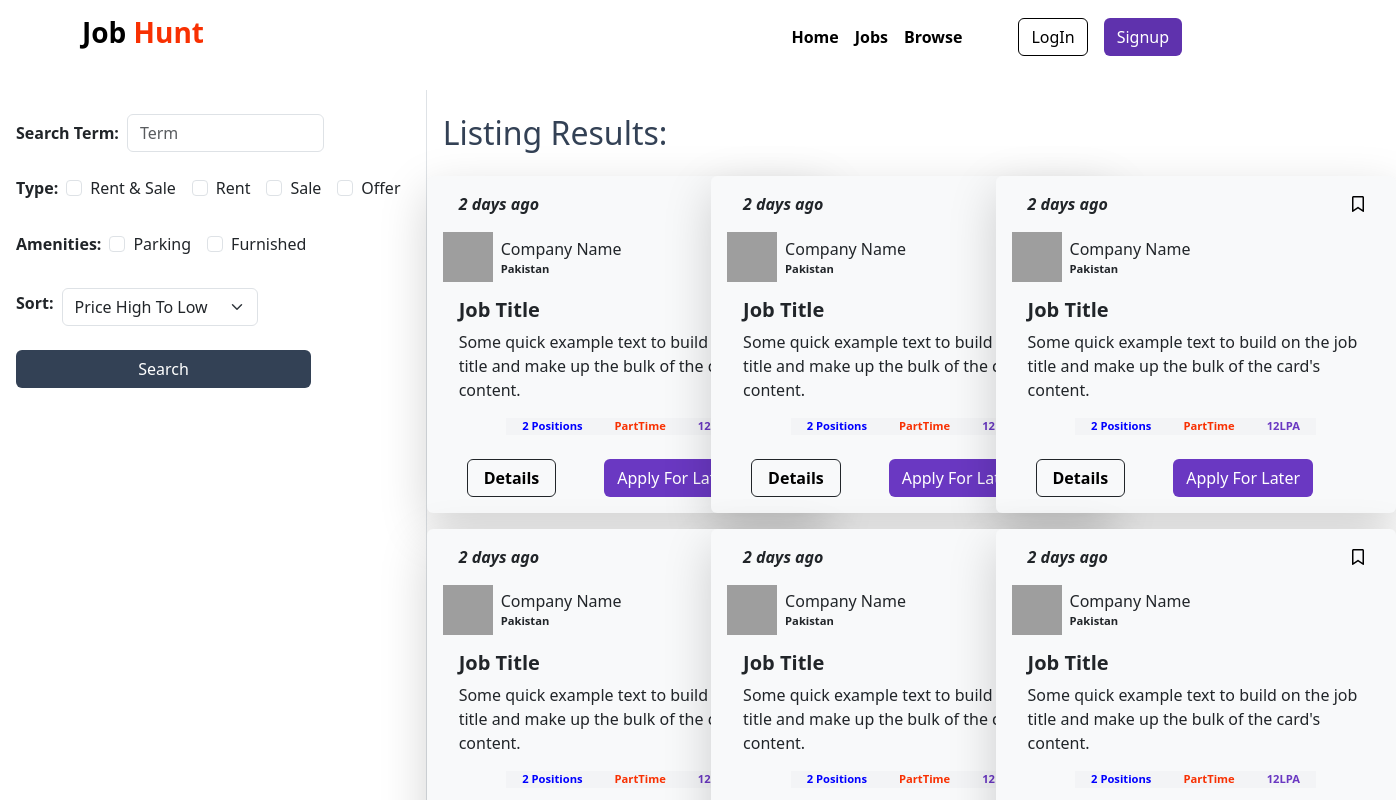
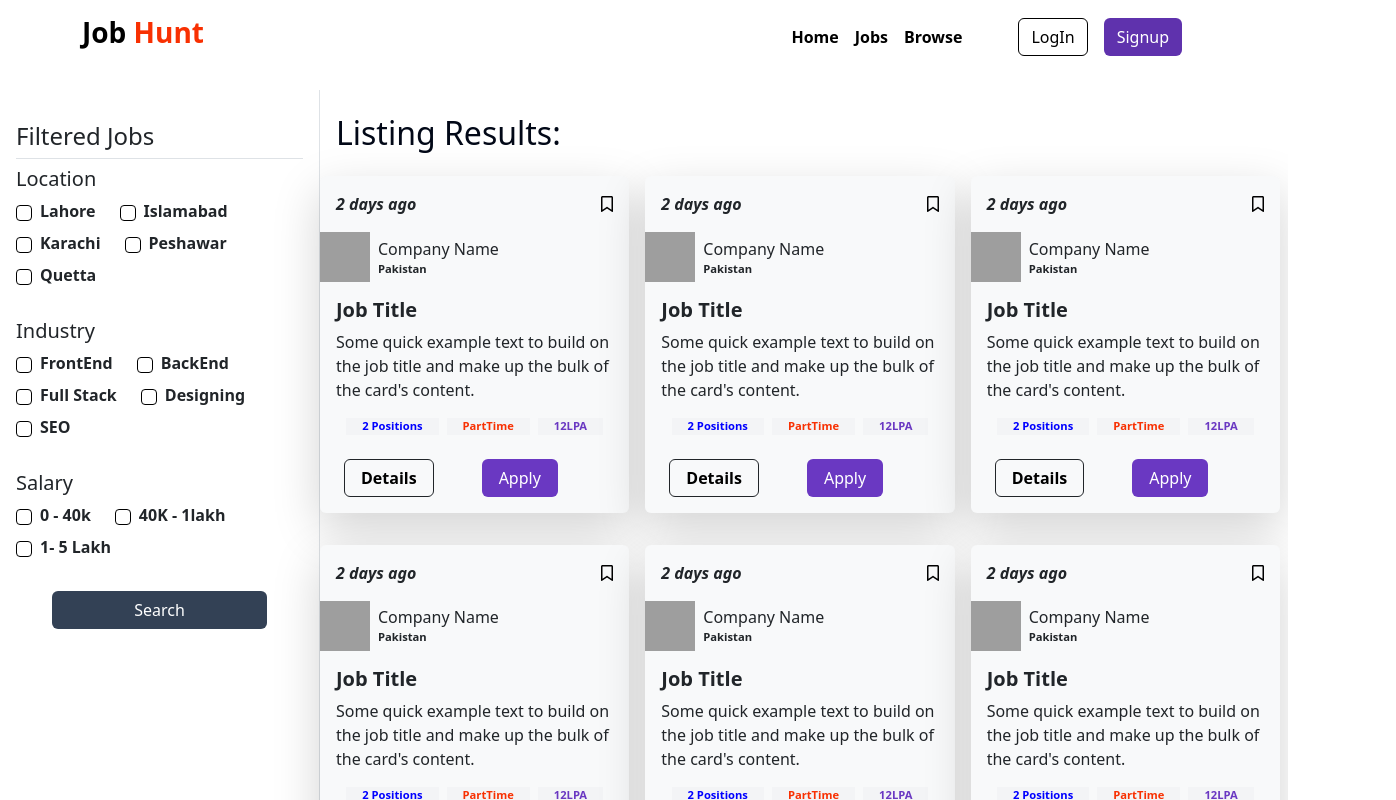
Before and after one commit to abdullazmat/job-hunt, a React (Create React App) app in the folder frontend/: page /jobs in a window 1280 px wide. Shown: the top 800 px of the page, 1396 px wide, since content can reach past the window. Built offline with nearby package versions, Linux system fonts and the light colour scheme; grey boxes are pictures that could not be loaded.

Commit message:
Completed Filtered Jobs Component on Job Page and Browse Page UI

```diff
--- a/frontend/src/App.js
+++ b/frontend/src/App.js
@@ -5,6 +5,7 @@ import SignUp from "./Pages/SignUp.js";
 import LogIn from "./Pages/LogIn.js";
 import Jobs from "./Pages/Jobs.js";
 import Footer from "./Components/Footer.js";
+import Browse from "./Pages/Browse.js";
 
 function App() {
   return (
@@ -17,6 +18,7 @@ function App() {
         <Route path="/signup" element={<SignUp />} />
         <Route path="/login" element={<LogIn />}></Route>
         <Route path="/jobs" element={<Jobs />}></Route>
+        <Route path="/browse" element={<Browse />}></Route>
       </Routes>
       <Footer />
     </BrowserRouter>
--- a/frontend/src/Components/FilterJobCards.js
+++ b/frontend/src/Components/FilterJobCards.js
@@ -5,8 +5,8 @@ import { faBookmark } from "@fortawesome/free-regular-svg-icons";
 const FilterJobCards = () => {
   return (
     <div
-      className="card px-3 shadow-lg bg-body-tertiary rounded mt-3"
-      style={{ width: "25rem", border: "none" }}
+      className="card  shadow-lg bg-body-tertiary rounded mt-3"
+      style={{ border: "none" }}
     >
       <div className="mt-3 d-flex align-items-center justify-content-between px-3">
         <p className="m-0 p-0">
@@ -43,7 +43,7 @@ const FilterJobCards = () => {
           Some quick example text to build on the job title and make up the bulk
           of the card's content.
         </p>
-        <div className="d-flex justify-content-center ">
+        <div className="d-flex flex-wrap gap-2 justify-content-center ">
           <p
             className=" fw-bold mb-2 px-2  px-xl-3"
             style={{
@@ -83,10 +83,10 @@ const FilterJobCards = () => {
             Details
           </button>
           <button
-            className="btn ms-5 filter-job-apply-btn"
+            className="btn ms-5 filter-job-apply-btn px-3"
             style={{ backgroundColor: "#6A38C2", color: "white" }}
           >
-            Apply For Later
+            Apply
           </button>
         </div>
       </div>
--- a/frontend/src/Components/FilteredJobs.js
+++ b/frontend/src/Components/FilteredJobs.js
@@ -1,4 +1,3 @@
-import { useState } from "react";
 import FilterJobCards from "./FilterJobCards";
 
 function FilteredJobs() {
@@ -10,7 +9,7 @@ function FilteredJobs() {
       <div className="row g-0">
         {/* Left Side - Form */}
         <div
-          className="col-12 col-md-4 py-4 px-3  border-end "
+          className="col-12 col-md-3 py-4 px-3  border-end "
           style={{
             borderColor: "black",
             borderWidth: "2px",
@@ -18,111 +17,211 @@ function FilteredJobs() {
         >
           <form>
             {/* Search Term */}
-            <div className="d-flex align-items-center mb-4">
+            <div className="d-flex align-items-center mb-2 py-2 border-bottom">
               <b>
-                <p className="m-0">Search Term:</p>
+                <h4 className="m-0">Filtered Jobs</h4>
               </b>
-              <input
-                type="text"
-                className="form-control w-50 ms-2"
-                placeholder="Term"
-                id="searchTerm"
-              />
             </div>
 
-            {/* Type Section */}
-            <div className="mb-4 d-flex">
-              <b>
-                <p className="m-0 mb-2">Type:</p>
-              </b>
-              <div className="d-flex flex-wrap gap-3 ms-2">
-                <div className="form-check">
+            {/* Location Section */}
+            <div className="mb-4">
+              <h5 className="m-0 mb-2">Location</h5>
+              <div className="d-flex flex-wrap">
+                <div className="form-check d-flex align-items-center me-4 mb-2">
                   <input
                     type="checkbox"
-                    className="form-check-input"
-                    id="all"
+                    className="form-check-input me-2"
+                    id="lahore"
+                    style={{ border: "1px solid black" }}
                   />
-                  <label className="form-check-label" htmlFor="all">
-                    Rent & Sale
+                  <label
+                    className="form-check-label fw-bold m-0"
+                    htmlFor="lahore"
+                  >
+                    Lahore
                   </label>
                 </div>
-                <div className="form-check">
+                <div className="form-check d-flex align-items-center me-4 mb-2">
                   <input
                     type="checkbox"
-                    className="form-check-input"
-                    id="rent"
+                    className="form-check-input me-2"
+                    id="islamabad"
+                    style={{ border: "1px solid black" }}
                   />
-                  <label className="form-check-label" htmlFor="rent">
-                    Rent
+                  <label
+                    className="form-check-label fw-bold m-0"
+                    htmlFor="islamabad"
+                  >
+                    Islamabad
                   </label>
                 </div>
-                <div className="form-check">
+                <div className="form-check d-flex align-items-center me-4 mb-2">
                   <input
                     type="checkbox"
-                    className="form-check-input"
-                    id="sale"
+                    className="form-check-input me-2"
+                    id="karachi"
+                    style={{ border: "1px solid black" }}
                   />
-                  <label className="form-check-label" htmlFor="sale">
-                    Sale
+                  <label
+                    className="form-check-label fw-bold m-0"
+                    htmlFor="karachi"
+                  >
+                    Karachi
                   </label>
                 </div>
-                <div className="form-check">
+                <div className="form-check d-flex align-items-center me-4 mb-2">
                   <input
                     type="checkbox"
-                    className="form-check-input"
-                    id="offer"
+                    className="form-check-input me-2"
+                    id="peshawar"
+                    style={{ border: "1px solid black" }}
                   />
-                  <label className="form-check-label" htmlFor="offer">
-                    Offer
+                  <label
+                    className="form-check-label fw-bold m-0"
+                    htmlFor="peshawar"
+                  >
+                    Peshawar
+                  </label>
+                </div>
+                <div className="form-check d-flex align-items-center me-4 mb-2">
+                  <input
+                    type="checkbox"
+                    className="form-check-input me-2"
+                    id="quetta"
+                    style={{ border: "1px solid black" }}
+                  />
+                  <label
+                    className="form-check-label fw-bold m-0"
+                    htmlFor="quetta"
+                  >
+                    Quetta
                   </label>
                 </div>
               </div>
             </div>
 
             {/* Amenities Section */}
-            <div className="mb-4 d-flex">
-              <b>
-                <p className="m-0 mb-2">Amenities:</p>
-              </b>
-              <div className="d-flex flex-wrap gap-3 ms-2">
-                <div className="form-check">
+            <div className="mb-4">
+              <h5 className="m-0 mb-2 ">Industry</h5>
+              <div className="d-flex flex-wrap">
+                <div className="form-check d-flex align-items-center me-4 mb-2">
                   <input
                     type="checkbox"
-                    className="form-check-input"
-                    id="parking"
+                    className="form-check-input me-2"
+                    id="frontend"
+                    style={{ border: "1px solid black" }}
                   />
-                  <label className="form-check-label" htmlFor="parking">
-                    Parking
+                  <label
+                    className="form-check-label fw-bold m-0"
+                    htmlFor="frontend"
+                  >
+                    FrontEnd
                   </label>
                 </div>
-                <div className="form-check">
+                <div className="form-check d-flex align-items-center me-4 mb-2">
                   <input
                     type="checkbox"
-                    className="form-check-input"
-                    id="furnished"
+                    className="form-check-input me-2"
+                    id="backend"
+                    style={{ border: "1px solid black" }}
                   />
-                  <label className="form-check-label" htmlFor="furnished">
-                    Furnished
+                  <label
+                    className="form-check-label fw-bold m-0"
+                    htmlFor="backend"
+                  >
+                    BackEnd
+                  </label>
+                </div>
+                <div className="form-check d-flex align-items-center me-4 mb-2">
+                  <input
+                    type="checkbox"
+                    className="form-check-input me-2"
+                    id="fullstack"
+                    style={{ border: "1px solid black" }}
+                  />
+                  <label
+                    className="form-check-label fw-bold m-0"
+                    htmlFor="fullstack"
+                  >
+                    Full Stack
+                  </label>
+                </div>
+                <div className="form-check d-flex align-items-center me-4 mb-2">
+                  <input
+                    type="checkbox"
+                    className="form-check-input me-2"
+                    id="designing"
+                    style={{ border: "1px solid black" }}
+                  />
+                  <label
+                    className="form-check-label fw-bold m-0"
+                    htmlFor="designing"
+                  >
+                    Designing
+                  </label>
+                </div>
+                <div className="form-check d-flex align-items-center me-4 mb-2">
+                  <input
+                    type="checkbox"
+                    className="form-check-input me-2"
+                    id="seo"
+                    style={{ border: "1px solid black" }}
+                  />
+                  <label className="form-check-label fw-bold m-0" htmlFor="seo">
+                    SEO
                   </label>
                 </div>
               </div>
             </div>
 
-            {/* Sort */}
-            <div className="mb-4 d-flex align-items-center ">
-              <b>
-                <p className="m-0 mb-2">Sort:</p>
-              </b>
-              <select className="form-select w-50 ms-2 " id="sort_order">
-                <option value="regularPrice_desc">Price High To Low</option>
-                <option value="regularPrice_asc">Price Low To High</option>
-                <option value="createdAt_desc">Latest</option>
-                <option value="createdAt_asc">Oldest</option>
-              </select>
+            {/* Job Salary */}
+            <div className="mb-4">
+              <h5 className="m-0 mb-2">Salary</h5>
+              <div className="d-flex flex-wrap">
+                <div className="form-check d-flex align-items-center me-4 mb-2">
+                  <input
+                    type="checkbox"
+                    className="form-check-input me-2"
+                    id="40k"
+                    style={{ border: "1px solid black" }}
+                  />
+                  <label className="form-check-label fw-bold m-0" htmlFor="40k">
+                    0 - 40k
+                  </label>
+                </div>
+                <div className="form-check d-flex align-items-center me-4 mb-2">
+                  <input
+                    type="checkbox"
+                    className="form-check-input me-2"
+                    id="1lakh"
+                    style={{ border: "1px solid black" }}
+                  />
+                  <label
+                    className="form-check-label fw-bold m-0"
+                    htmlFor="1lakh"
+                  >
+                    40K - 1lakh
+                  </label>
+                </div>
+                <div className="form-check d-flex align-items-center me-4 mb-2">
+                  <input
+                    type="checkbox"
+                    className="form-check-input me-2"
+                    id="5lakh"
+                    style={{ border: "1px solid black" }}
+                  />
+                  <label
+                    className="form-check-label fw-bold m-0"
+                    htmlFor="5lakh"
+                  >
+                    1- 5 Lakh
+                  </label>
+                </div>
+              </div>
             </div>
 
             {/* Search Button */}
-            <div className="d-flex ">
+            <div className="d-flex justify-content-center ">
               <button
                 type="submit"
                 className="btn w-75 filter-search-btn"
@@ -134,15 +233,15 @@ function FilteredJobs() {
           </form>
         </div>
         {/* Right Side - Placeholder */}
-        <div className="col-12 col-md-8 py-4 w-95">
-          <h2 className="ms-3" style={{ color: "#334155" }}>
+        <div className="col-12 col-md-9 py-4">
+          <h2 className="ms-3" style={{ color: "#020817" }}>
             Listing Results:
           </h2>
           <div>
             {filterJobs && (
-              <div className="row g-0">
+              <div className="row g-3">
                 {filterJobs.map((job, index) => (
-                  <div key={index} className="col-lg-4 col-md-6 col-sm-12">
+                  <div key={index} className="col-lg-4 col-md-6 col-sm-12 ">
                     <FilterJobCards />
                   </div>
                 ))}
--- a/frontend/src/Components/Header.js
+++ b/frontend/src/Components/Header.js
@@ -47,7 +47,7 @@ function Header() {
               </li>
               <li>
                 <Link
-                  to="#"
+                  to="/browse"
                   className="nav-link px-2 text-black nav-links"
                   style={{ fontWeight: "bold" }}
                 >
--- /dev/null
+++ b/frontend/src/Pages/Browse.js
@@ -0,0 +1,29 @@
+import React from "react";
+import FilterJobCards from "../Components/FilterJobCards";
+
+const filterJobs = [1, 2, 3, 4, 5, 6, 7, 8, 9, 10];
+
+function Browse() {
+  return (
+    <div className="container">
+      <div className="col-12 col-md-12 py-4">
+        <h2 className="ms-3" style={{ color: "#020817" }}>
+          Search Results ({filterJobs.length}):
+        </h2>
+        <div>
+          {filterJobs && (
+            <div className="row g-3">
+              {filterJobs.map((job, index) => (
+                <div key={index} className="col-lg-4 col-md-6 col-sm-12 ">
+                  <FilterJobCards />
+                </div>
+              ))}
+            </div>
+          )}
+        </div>
+      </div>
+    </div>
+  );
+}
+
+export default Browse;
```
Also changed, not shown: 1 other file (tests, documents, lock files or other folders).
